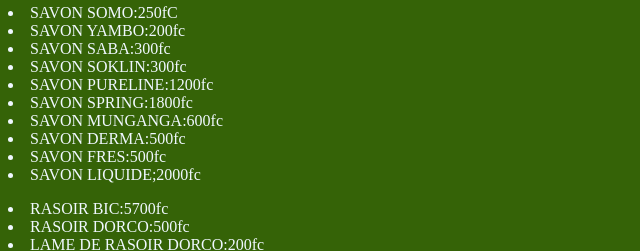
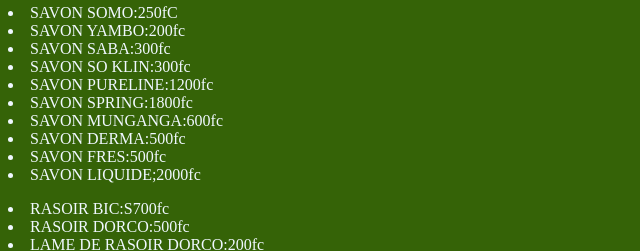
Before and after one commit to lumbalabenjamin/FAMILU-STORE, a plain HTML site: page je veux faire la proprete.html in a window 1280 px wide. Shown: the part 541-792 px from the top of the page, 0-640 px from the left. Drawn offline with Linux system fonts and the light colour scheme.

Commit message:
Update je veux faire la proprete.html

```diff
--- a/je veux faire la proprete.html
+++ b/je veux faire la proprete.html
@@ -31,7 +31,7 @@
             <LI>SAVON SOMO:250fC</LI>
             <LI>SAVON YAMBO:200fc</LI>
             <LI>SAVON SABA:300fc</LI>
-            <LI>SAVON SOKLIN:300fc</LI>
+            <LI>SAVON SO KLIN:300fc</LI>
             <LI>SAVON PURELINE:1200fc</LI>
             <LI>SAVON SPRING:1800fc</LI>
             <LI>SAVON MUNGANGA:600fc</LI>
@@ -40,7 +40,7 @@
             <LI>SAVON LIQUIDE;2000fc</LI>
         </P>
         <P>
-            <LI>RASOIR BIC:5700fc</LI>
+            <LI>RASOIR BIC:S700fc</LI>
             <LI>RASOIR DORCO:500fc</LI>
             <LI>LAME DE RASOIR DORCO:200fc</LI>
             <LI>LAME DE RASOIR GILETTE:150fc</LI>
```
